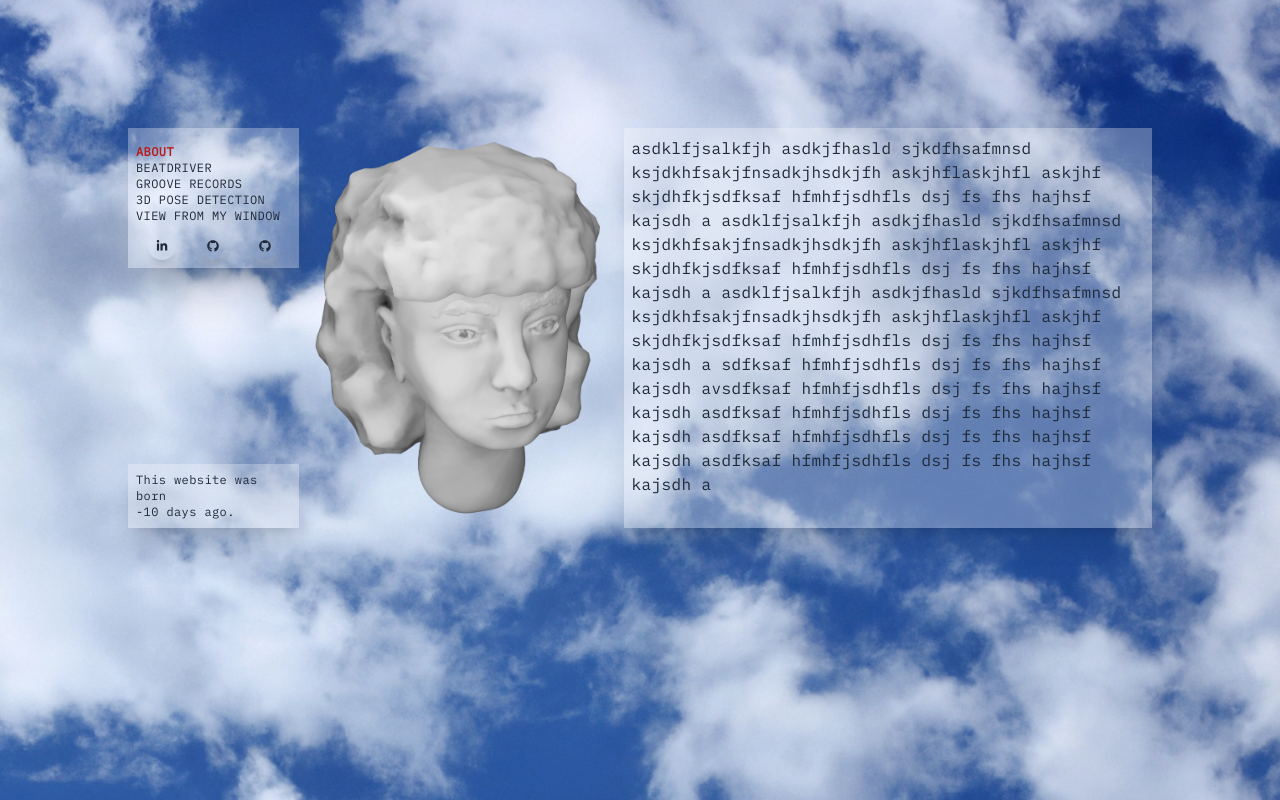
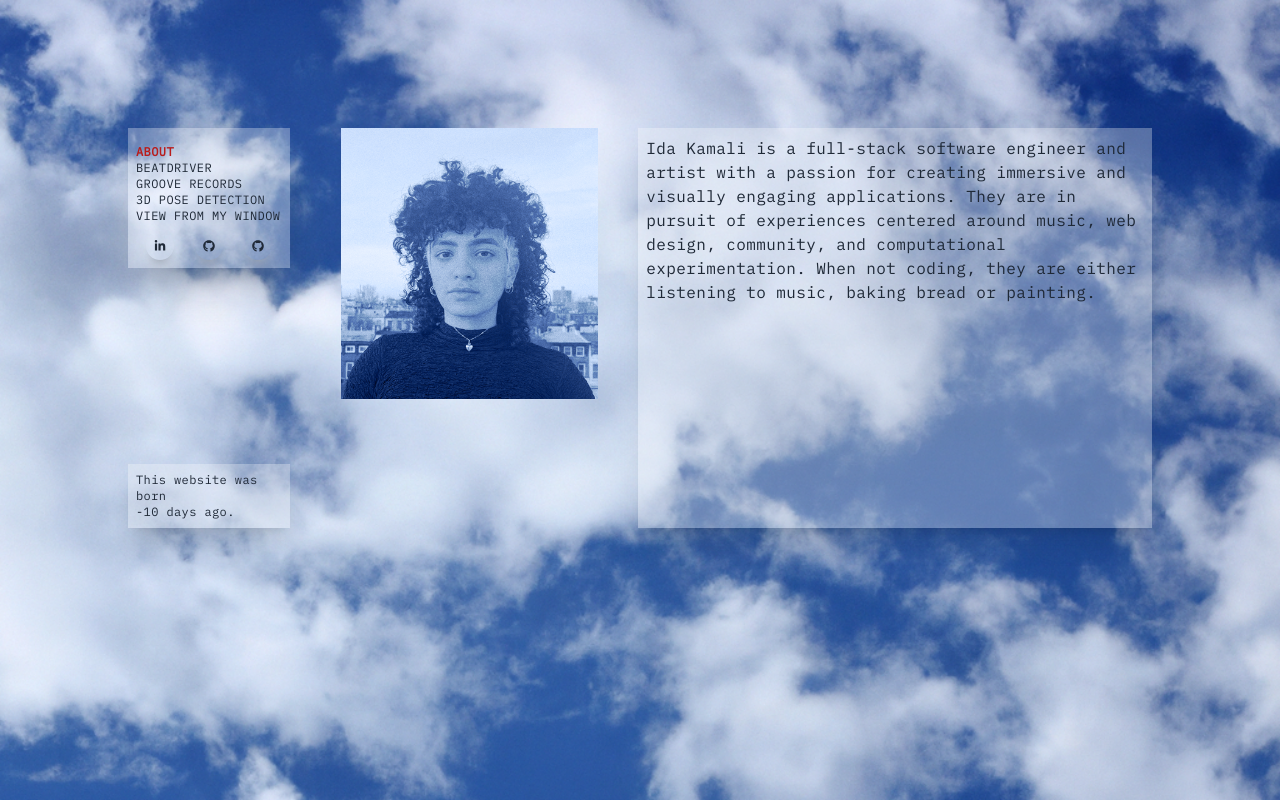
Before and after one commit to idakam/portfolio, a Next.js app: page /about in a window 1280 px wide. Built offline with nearby package versions, Linux system fonts and the light colour scheme.

Commit message:
fixed overscroll, height of index

```diff
--- a/src/components/Layout.tsx
+++ b/src/components/Layout.tsx
@@ -22,8 +22,8 @@ const Layout = ({ children }: PropsWithChildren) => {
         <div className="md:flex md:basis-1/6">
           <Navbar />
         </div>
-        <div className="flex md:flex-row md:basis-5/6">
-          <Main />
+        <div className="flex md:ml-[5%] md:flex-row md:basis-5/6 h-full">
+          <div>{children}</div>
         </div>
 
         {/* <div>{children}</div> */}
--- a/src/components/Main.jsx
+++ b/src/components/Main.jsx
@@ -10,12 +10,32 @@ const ModelViewer = dynamic(import("../components/Three/ModelViewer"), {
 
 const Main = () => {
   return (
-    <div className="flex flex-col  md:flex-row h-full">
-      {/* <ModelViewer modelPath={"/assets/faceblend.glb"} /> */}
-      <div className="flex justify-center md:flex-none">
-        <Image className="h-full w-auto" src={head} alt="/" />
+    // <div className="flex flex-col  md:flex-row h-full">
+    //   {/* <ModelViewer modelPath={"/assets/faceblend.glb"} /> */}
+    //   <div className="flex justify-center md:flex-none">
+    //     <Image className="h-full w-auto" src={head} alt="/" />
+    //   </div>
+    // <div className="bg-white bg-opacity-30 p-2 overflow-auto shadow-xl">
+    // asdklfjsalkfjh asdkjfhasld sjkdfhsafmnsd ksjdkhfsakjfnsadkjhsdkjfh
+    // askjhflaskjhfl askjhf skjdhfkjsdfksaf hfmhfjsdhfls dsj fs fhs hajhsf
+    // kajsdh a asdklfjsalkfjh asdkjfhasld sjkdfhsafmnsd
+    // ksjdkhfsakjfnsadkjhsdkjfh askjhflaskjhfl askjhf skjdhfkjsdfksaf
+    // hfmhfjsdhfls dsj fs fhs hajhsf kajsdh a asdklfjsalkfjh asdkjfhasld
+    // sjkdfhsafmnsd ksjdkhfsakjfnsadkjhsdkjfh askjhflaskjhfl askjhf
+    // skjdhfkjsdfksaf hfmhfjsdhfls dsj fs fhs hajhsf kajsdh a sdfksaf
+    // hfmhfjsdhfls dsj fs fhs hajhsf kajsdh avsdfksaf hfmhfjsdhfls dsj fs fhs
+    // hajhsf kajsdh asdfksaf hfmhfjsdhfls dsj fs fhs hajhsf kajsdh asdfksaf
+    // hfmhfjsdhfls dsj fs fhs hajhsf kajsdh asdfksaf hfmhfjsdhfls dsj fs fhs
+    // hajhsf kajsdh a
+    // </div>
+
+    //   {/* <div className="hidden md:fixed mr-4 text-justify items-center justify-center "></div> */}
+    // </div>
+    <div className="flex flex-col md:flex-row h-full">
+      <div className="flex justify-between flex-col mr-[5%] basis-1/3">
+        <Image className="w-auto h-auto min-w-0 pb-3" src={head} alt="/" />
       </div>
-      <div className="bg-white bg-opacity-30 p-2 overflow-auto shadow-xl">
+      <div className=" bg-white bg-opacity-30 p-2 overflow-auto shadow-xl basis-2/3">
         asdklfjsalkfjh asdkjfhasld sjkdfhsafmnsd ksjdkhfsakjfnsadkjhsdkjfh
         askjhflaskjhfl askjhf skjdhfkjsdfksaf hfmhfjsdhfls dsj fs fhs hajhsf
         kajsdh a asdklfjsalkfjh asdkjfhasld sjkdfhsafmnsd
@@ -28,8 +48,6 @@ const Main = () => {
         hfmhfjsdhfls dsj fs fhs hajhsf kajsdh asdfksaf hfmhfjsdhfls dsj fs fhs
         hajhsf kajsdh a
       </div>
-
-      {/* <div className="hidden md:fixed mr-4 text-justify items-center justify-center "></div> */}
     </div>
   );
 };
--- a/src/components/Navbar.jsx
+++ b/src/components/Navbar.jsx
@@ -67,7 +67,7 @@ const Navbar = () => {
   updateTime();
   return (
     <>
-      <div className="hidden md:flex flex-col text-xs justify-between">
+      <div className="hidden md:flex h-full flex-col text-xs justify-between">
         <nav className="bg-white bg-opacity-30 p-2 shadow-2xl">
           <ul className="flex flex-col uppercase py-2">
             {listOfLinks.map(function (link, index) {
--- a/src/components/Project.jsx
+++ b/src/components/Project.jsx
@@ -4,42 +4,19 @@ import Link from "next/link";
 
 const Project = ({ type, title, projectImg, p1, p2, deployed, github }) => {
   return (
-    <div id="about" className="lg:mx-[10%] 2xl:mx-[15%]">
-      <div className="gap-8">
-        <div className="col-span-2">
-          <h1 className="uppercase">{title}</h1>
-          <div className="flex flex-col">
-            <div className="py-2  tracking-widest">{p1}</div>
-            <div className="relative flex items-center justify-center h-auto w-full shadow-xl shadow-gray-400 rounded-xl group opacity-85 hover:bg-gradient-to-r from-[#0b316e] to-[#3d69e4]">
+    <div className="flex flex-col md:flex-row h-full">
+      <div className="flex justify-between flex-col mr-[5%] basis-1/3">
         <Image
-                className="rounded-xl group-hover:opacity-10"
+          className="w-auto h-auto min-w-0 pb-3"
           src={projectImg}
           alt="/"
         />
-              <div className="hidden group-hover:block absolute top-[50%] left-[50%] translate-x-[-50%] translate-y-[-50%]">
-                {deployed ? (
-                  <a target="_blank" href={deployed} rel="noopener noreferrer">
-                    <p
-                      target="_blank"
-                      className="text-center py-3 text-white font-bold text-lg cursor-pointer hover:scale-105"
-                    >
-                      Deployed
-                    </p>
-                  </a>
+        {p2 ? (
+          <Image className="w-auto h-auto min-w-0" src={projectImg} alt="/" />
         ) : null}
-                <a target="_blank" href={github} rel="noopener noreferrer">
-                  <p
-                    target="_blank"
-                    className="text-center py-3 text-white font-bold text-lg cursor-pointer hover:scale-105"
-                  >
-                    Github
-                  </p>
-                </a>
       </div>
-            </div>
-            {p2 ? <p className="py-2  tracking-widest">{p2}</p> : null}
-          </div>
-        </div>
+      <div className=" bg-white bg-opacity-30 p-2 overflow-auto shadow-xl basis-2/3">
+        {p1}
       </div>
     </div>
   );
--- a/src/pages/about.jsx
+++ b/src/pages/about.jsx
@@ -2,26 +2,14 @@ import React from "react";
 import Image from "next/image";
 import Link from "next/link";
 import selfie from "../../public/assets/selfie.png";
+import Project from "../components/Project";
 
 const About = () => {
   return (
-    <div id="about" className="lg:mx-[10%] 2xl:mx-[15%]">
-      <p className="uppercase text-xl tracking-widest text-red-700">About</p>
-      <h1 className="py-4 uppercase">Eyeduh</h1>
-      <div className="flex flex-col">
-        <p className="py-2 tracking-widest">
-          Ida Kamali is a full-stack software engineer and artist with a passion
-          for creating immersive and visually engaging applications. They are in
-          pursuit of experiences centered around music, web design, community,
-          and computational experimentation. When not coding, they are either
-          listening to music, baking bread or painting.
-        </p>
-
-        <div className="w-auto h-auto m-auto rounded-xl py-4 hover:scale-105 ease-in duration-300 opacity-80">
-          <Image src={selfie} className="rounded-xl" alt="/" />
-        </div>
-      </div>
-    </div>
+    <Project
+      projectImg={selfie}
+      p1="Ida Kamali is a full-stack software engineer and artist with a passion for creating immersive and visually engaging applications. They are in pursuit of experiences centered around music, web design, community, and computational experimentation. When not coding, they are either listening to music, baking bread or painting. "
+    />
   );
 };
 
--- a/src/pages/index.tsx
+++ b/src/pages/index.tsx
@@ -1,19 +1,53 @@
 import Image from "next/image";
 import Head from "next/head";
-import Main from "../components/Main";
-import Navbar from "../components/Navbar";
 import Beatdriver from "./projects/beatdriver";
+import head from "../../public/assets/face.png";
 // import logo from "../../public/assets/logo.png"
 
 export default function Home() {
   return (
-    <div>
+    <>
       <Head>
         <title>EYEDUH</title>
         <link rel="icon" href="/assets/logo.png" />
       </Head>
-
-      <Main />
-    </div>
+      <div className="flex flex-col md:flex-row h-full">
+        <div className="flex justify-between flex-col mr-[5%] basis-1/3">
+          <Image className="w-auto h-auto min-w-0 pb-3" src={head} alt="/" />
+        </div>
+        <div className=" bg-white bg-opacity-30 p-2 overflow-auto shadow-xl basis-2/3">
+          Ida Kamali is a full-stack software engineer and artist with a passion
+          for creating immersive and visually engaging applications. They are in
+          pursuit of experiences centered around music, web design, community,
+          and computational experimentation. When not coding, they are either
+          listening to music, baking bread or painting. Ida Kamali is a
+          full-stack software engineer and artist with a passion for creating
+          immersive and visually engaging applications. They are in pursuit of
+          experiences centered around music, web design, community, and
+          computational experimentation. When not coding, they are either
+          listening to music, baking bread or painting. Ida Kamali is a
+          full-stack software engineer and artist with a passion for creating
+          immersive and visually engaging applications. They are in pursuit of
+          experiences centered around music, web design, community, and
+          computational experimentation. When not coding, they are either
+          listening to music, baking bread or painting.Ida Kamali is a
+          full-stack software engineer and artist with a passion for creating
+          immersive and visually engaging applications. They are in pursuit of
+          experiences centered around music, web design, community, and
+          computational experimentation. When not coding, they are either
+          listening to music, baking bread or painting. Ida Kamali is a
+          full-stack software engineer and artist with a passion for creating
+          immersive and visually engaging applications. They are in pursuit of
+          experiences centered around music, web design, community, and
+          computational experimentation. When not coding, they are either
+          listening to music, baking bread or painting. Ida Kamali is a
+          full-stack software engineer and artist with a passion for creating
+          immersive and visually engaging applications. They are in pursuit of
+          experiences centered around music, web design, community, and
+          computational experimentation. When not coding, they are either
+          listening to music, baking bread or painting.
+        </div>
+      </div>
+    </>
   );
 }
--- /dev/null
+++ b/src/pages/main.jsx
@@ -0,0 +1,29 @@
+import React from "react";
+import Image from "next/image";
+import Link from "next/link";
+import head from "../../public/assets/face.png";
+
+const Main = () => {
+  return (
+    <div className="flex flex-col md:flex-row h-full">
+      <div className="flex justify-between flex-col mr-[5%] basis-1/3">
+        <Image className="w-auto h-auto min-w-0 pb-3" src={head} alt="/" />
+      </div>
+      <div className=" bg-white bg-opacity-30 p-2 flex-none overflow-auto shadow-xl basis-2/3">
+        asdklfjsalkfjh asdkjfhasld sjkdfhsafmnsd ksjdkhfsakjfnsadkjhsdkjfh
+        askjhflaskjhfl askjhf skjdhfkjsdfksaf hfmhfjsdhfls dsj fs fhs hajhsf
+        kajsdh a asdklfjsalkfjh asdkjfhasld sjkdfhsafmnsd
+        ksjdkhfsakjfnsadkjhsdkjfh askjhflaskjhfl askjhf skjdhfkjsdfksaf
+        hfmhfjsdhfls dsj fs fhs hajhsf kajsdh a asdklfjsalkfjh asdkjfhasld
+        sjkdfhsafmnsd ksjdkhfsakjfnsadkjhsdkjfh askjhflaskjhfl askjhf
+        skjdhfkjsdfksaf hfmhfjsdhfls dsj fs fhs hajhsf kajsdh a sdfksaf
+        hfmhfjsdhfls dsj fs fhs hajhsf kajsdh avsdfksaf hfmhfjsdhfls dsj fs fhs
+        hajhsf kajsdh asdfksaf hfmhfjsdhfls dsj fs fhs hajhsf kajsdh asdfksaf
+        hfmhfjsdhfls dsj fs fhs hajhsf kajsdh asdfksaf hfmhfjsdhfls dsj fs fhs
+        hajhsf kajsdh a
+      </div>
+    </div>
+  );
+};
+
+export default Main;
```
Lines whose indentation alone changed are shown as unchanged.
